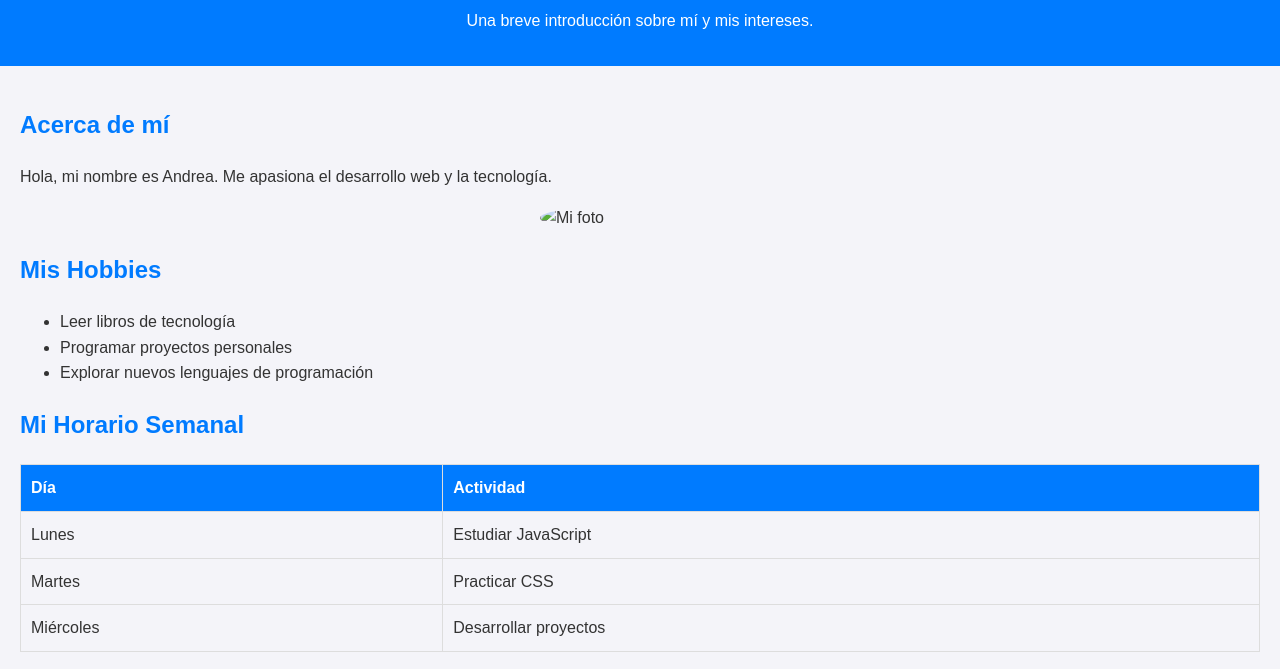
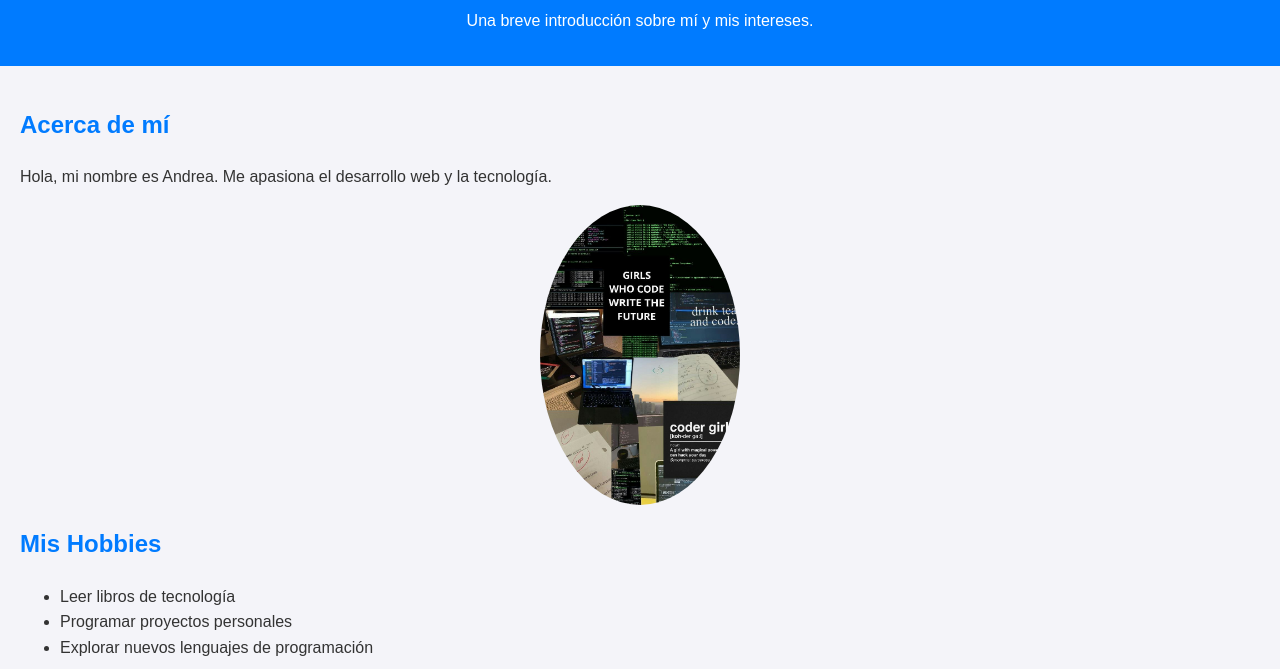
Before and after one commit to Andrea-Ruizcp/laboratorios, a plain HTML site: page laboratorio5/paginaweb.html in a window 1280 px wide. Shown: the part 102-771 px from the top of the page. Drawn offline with Linux system fonts and the light colour scheme.

Commit message:
fifth commit

```diff
--- a/laboratorio5/paginaweb.html
+++ b/laboratorio5/paginaweb.html
@@ -16,7 +16,7 @@
         <section>
             <h2>Acerca de mí</h2>
             <p>Hola, mi nombre es Andrea. Me apasiona el desarrollo web y la tecnología.</p>
-            <img src="mi_foto.jpg" alt="Mi foto" class="imagen-personal">
+            <img src="image/yo.png" alt="Mi foto" class="imagen-personal">
         </section>
 
         <section>
```
Also changed, not shown: laboratorio5/image/yo.png (added).
